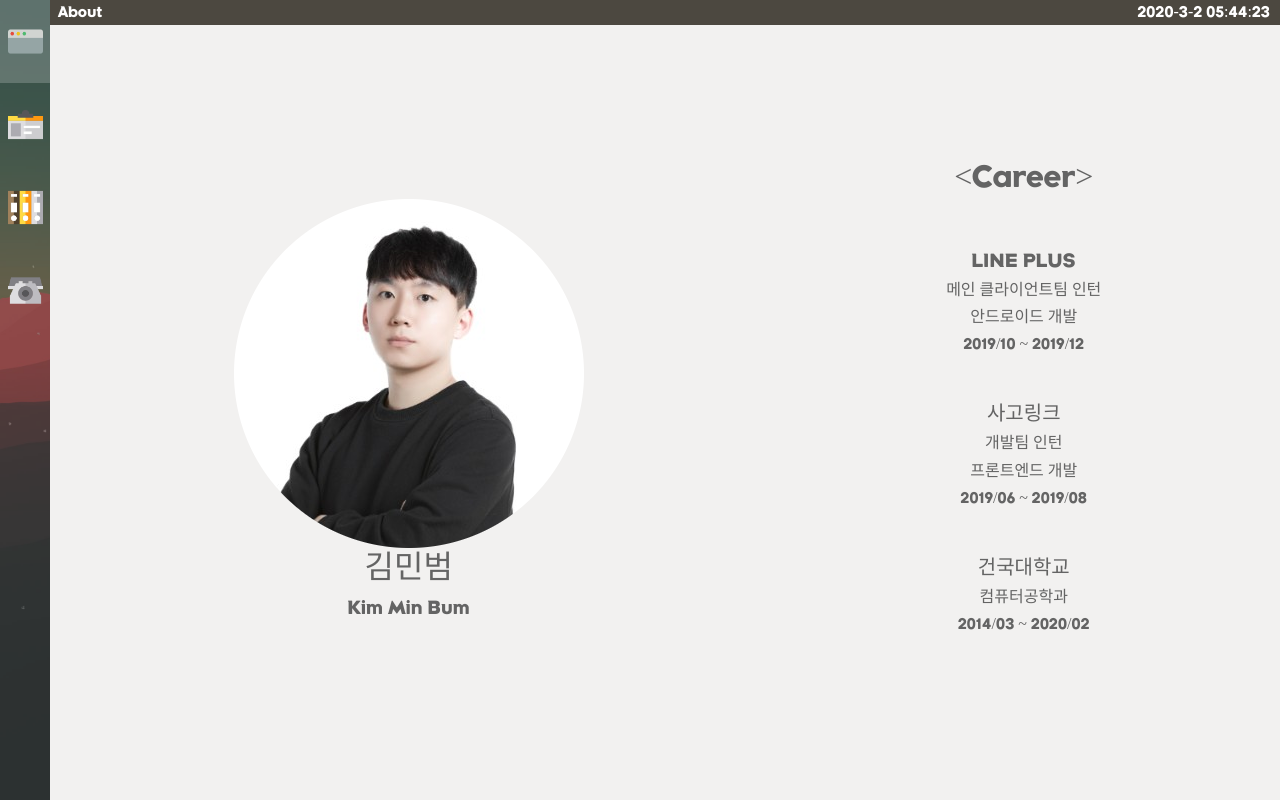
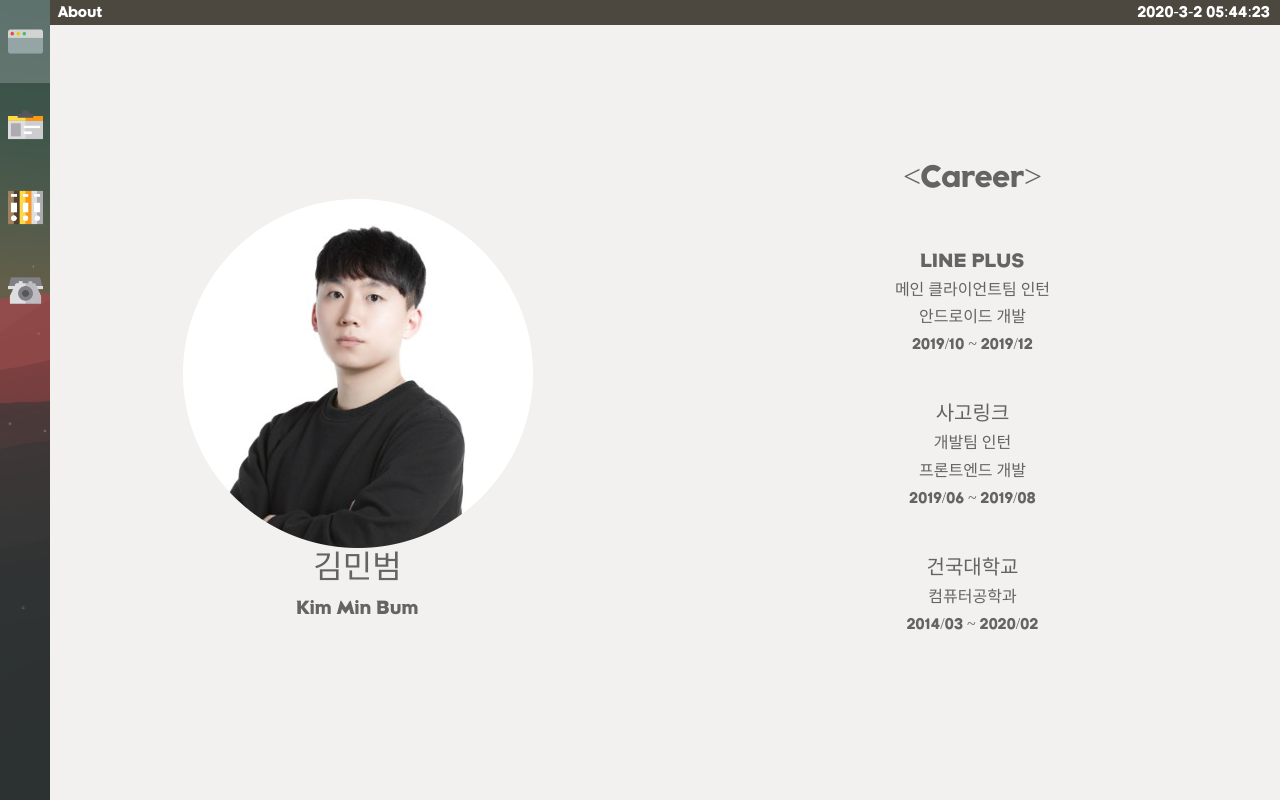
Before and after one commit to mbkim95/portfolio, a Vue app: page / in a window 1280 px wide. Both pictures are taken after a click on the link 25 px from the left and 124 px from the top of the page. Built offline with nearby package versions, Linux system fonts and the light colour scheme; a web font is replaced by a local one; what vue-typed-js would draw is missing.

Commit message:
Fix scroll to unvisible in About.vue

```diff
--- a/src/components/About.vue
+++ b/src/components/About.vue
@@ -1,27 +1,21 @@
 <template>
-  <div class="about container-fluid">
-    <div id="page-wrapper">
-      <div id="content" class="row">
-        <div class="col-lg-7 col-md-6 my-auto">
-          <img :src="profile" class="w-auto img-fluid image"/>
+  <div class="about container-fluid px-0" id="page-wrapper">
+    <div id="content" class="row mx-0">
+      <div class="col-lg-6 col-md-6 my-auto">
+        <img :src="profile" class="w-auto img-fluid image" />
         <h2>김민범</h2>
         <h5>Kim Min Bum</h5>
       </div>
-        <div class="col-lg-5 col-md-6 my-auto">
+      <div class="col-lg-6 col-md-6 my-auto">
         <div id="career" class="mt-2">&lt;Career></div>
         <ul class="list-unstyled">
-            <li
-              class="mt-5 mb-5"
-              v-for="(career, index) in careers"
-              :key="index"
-            >
+          <li class="mt-5 mb-5" v-for="(career, index) in careers" :key="index">
             <h5>{{ career.name }}</h5>
             <h6>{{ career.detail }}</h6>
             <h6>{{ career.job }}</h6>
             <h6>{{ career.date }}</h6>
           </li>
         </ul>
-        </div>
       </div>
     </div>
   </div>
@@ -66,11 +60,13 @@ export default {
 #page-wrapper {
   color: rgb(100, 100, 100);
   margin-left: 50px;
+  width: calc(100vw - 50px);
 }
 
 .about #content {
   height: calc(100vh - 25px);
   background-color: rgb(242, 241, 240);
+  overflow-x: hidden;
   overflow-y: scroll;
 }
 
```
Lines whose indentation alone changed are shown as unchanged.
